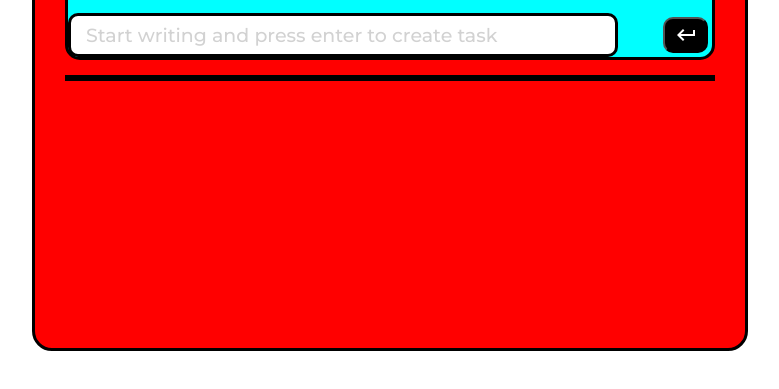
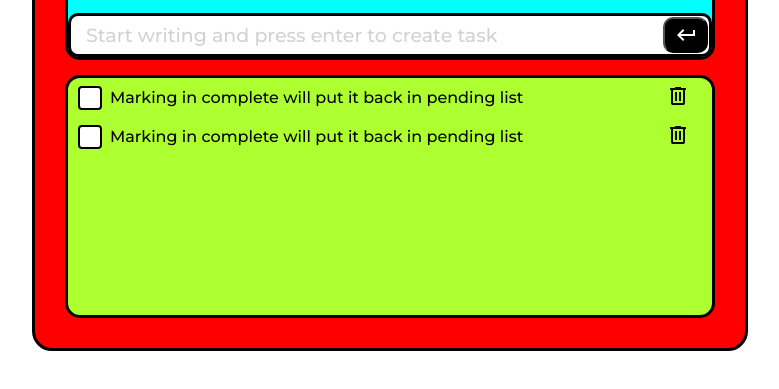
Before and after one commit to akinoai/Task-Tracker, a plain HTML site: page index.html in a window 1280 px wide. Shown: the part 257-646 px from the top of the page, without its empty margins (250-1029 px from the left). Drawn offline with Linux system fonts and the light colour scheme.

Commit message:
add basic task design

```diff
--- a/index.html
+++ b/index.html
@@ -1,13 +1,16 @@
-<!doctype html>
+<!DOCTYPE html>
 <html lang="en">
   <head>
     <meta charset="UTF-8" />
     <meta name="viewport" content="width=device-width, initial-scale=1.0" />
     <title>Task Tracker</title>
-    <link rel="preconnect" href="https://fonts.googleapis.com">
-    <link rel="preconnect" href="https://fonts.gstatic.com" crossorigin>
-    <link href="https://fonts.googleapis.com/css2?family=Montserrat:wght@500;700&display=swap" rel="stylesheet">
-    <link rel="stylesheet" href="style.css">
+    <link rel="preconnect" href="https://fonts.googleapis.com" />
+    <link rel="preconnect" href="https://fonts.gstatic.com" crossorigin />
+    <link
+      href="https://fonts.googleapis.com/css2?family=Montserrat:wght@500;700&display=swap"
+      rel="stylesheet"
+    />
+    <link rel="stylesheet" href="style.css" />
     <script src="script.js"></script>
   </head>
   <body>
@@ -16,15 +19,40 @@
         <p class="title">Task Tracker</p>
 
         <div class="inputContainer">
-                <input class="inputStroke" placeholder="Start writing and press enter to create task">
+          <input
+            class="inputStroke"
+            placeholder="Start writing and press enter to create task"
+          />
           <button class="button">
-                    <img src="/icons/enter_white.svg" class="inputIcon">
+            <img src="/icons/enter_white.svg" class="inputIcon" />
           </button>
         </div>
       </div>
 
       <div class="tasks-container">
+        <div class="task">
+          <label class="checkbox">
+            <input type="checkbox" />
+            <span class="checkmark"></span>
+            Marking in complete will put it back in pending list
+          </label>
 
+          <button class="binButton">
+            <img class="bin" src="/icons/delete_black.svg" />
+          </button>
+        </div>
+
+        <div class="task">
+          <label class="checkbox">
+            <input type="checkbox" />
+            <span class="checkmark"></span>
+            Marking in complete will put it back in pending list
+          </label>
+
+          <button class="binButton">
+            <img class="bin" src="/icons/delete_black.svg" />
+          </button>
+        </div>
       </div>
     </div>
   </body>
--- a/style.css
+++ b/style.css
@@ -37,7 +37,7 @@ body {
 }
 
 .inputStroke {
-  width: 550px;
+  width: 649px;
   border: 3px solid black;
   border-radius: 10px;
   padding-right: 50px;
@@ -72,4 +72,64 @@ body {
 .tasks-container {
   background-color: greenyellow;
   border: 3px solid black;
+  border-radius: 15px;
+  max-height: 600px;
+  flex: 1 1 auto;
+  min-height: 0;
+  overflow-y: auto;
+  padding-right: 6px;
+  overscroll-behavior: contain;
 }
+
+*::-webkit-scrollbar {
+  width: 5px;
+}
+*::-webkit-scrollbar-button {
+  display: none;
+}
+*::-webkit-scrollbar-track {
+  background: transparent;
+}
+*::-webkit-scrollbar-thumb {
+  background: black;
+  border-radius: 8px;
+}
+
+.task {
+  display: flex;
+  align-items: center;
+  padding: 5px 10px;
+}
+
+.checkbox {
+  display: inline-flex;
+  align-items: center;
+  cursor: pointer;
+  user-select: none;
+}
+
+.checkbox input {
+  display: none;
+}
+
+.checkmark {
+  width: 20px;
+  height: 20px;
+  border: 2px solid #000;
+  border-radius: 4px;
+  background: white;
+  margin-right: 8px;
+  position: relative;
+  transition: background 0.2s, border-color 0.2s;
+}
+
+.checkbox input:checked + .checkmark {
+  background: rgb(164, 164, 164);
+}
+
+.binButton {
+  margin-left: auto;
+  cursor: pointer;
+  background-color: transparent;
+  border: none;
+}
```
Lines whose indentation alone changed are shown as unchanged.
